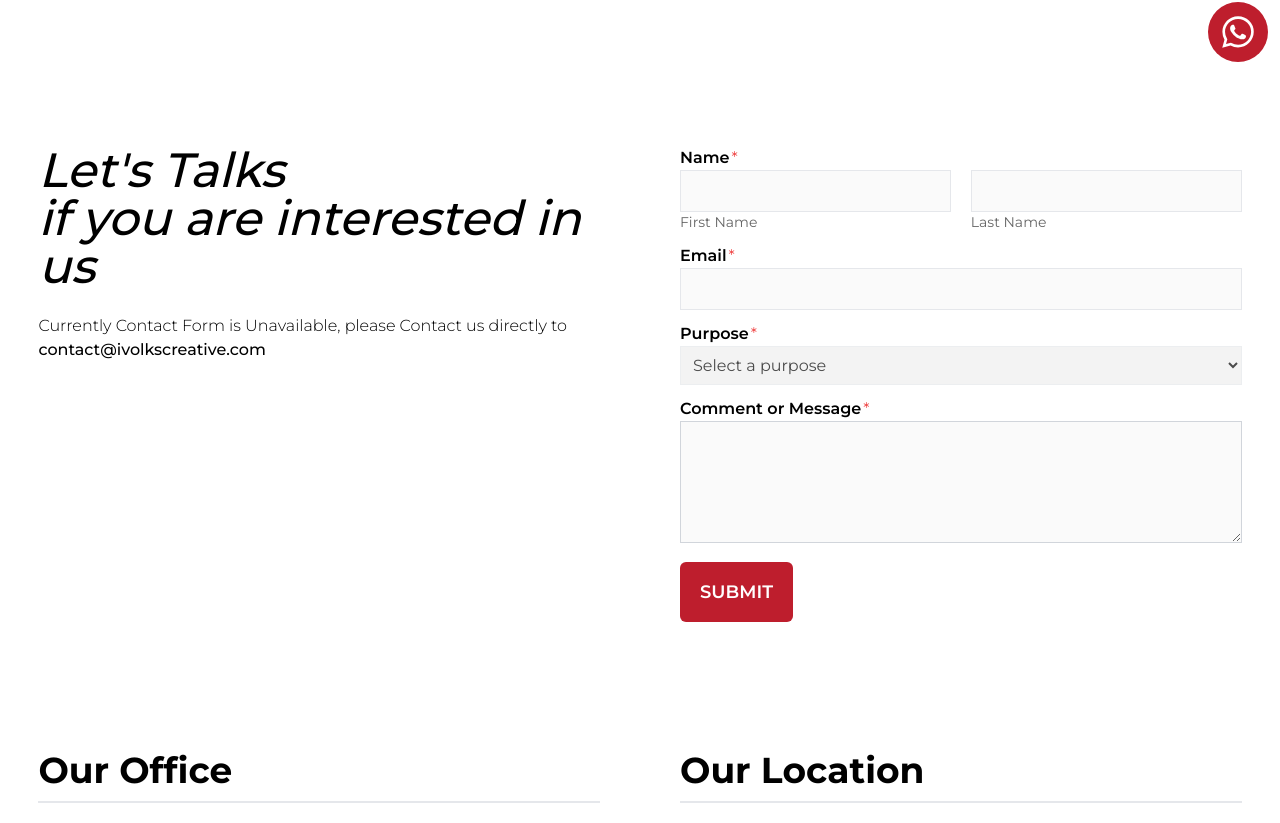
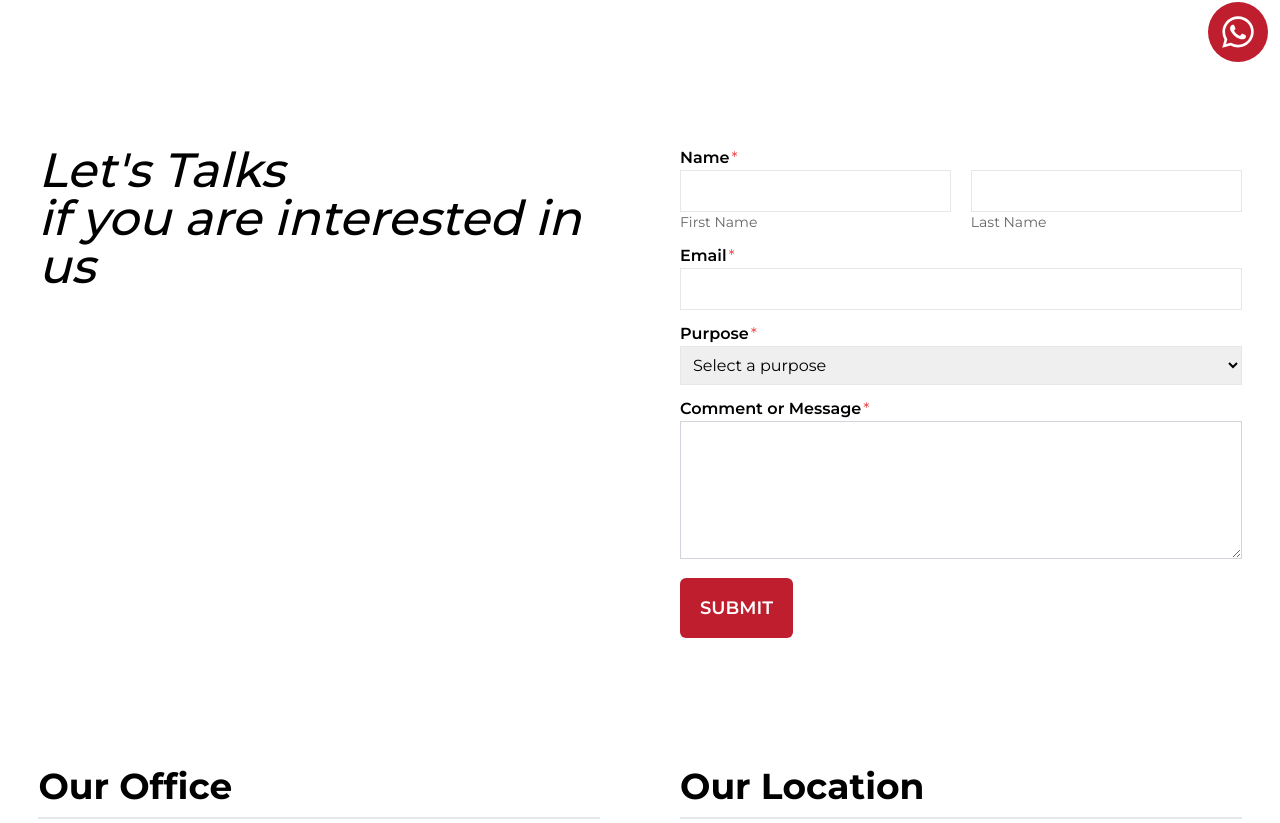
Before and after one commit to ivolkscreative/source-code_main, a Next.js app: page /contact in a window 1280 px wide. Shown: the part 718-1541 px from the top of the page. Built offline with nearby package versions, Linux system fonts and the light colour scheme; grey boxes are pictures that could not be loaded.

Commit message:
modified:   src/app/contact/page.jsx modified:   src/components/pages/ContactPageComponent.jsx
fix all the issue regarding contact form

```diff
--- a/src/app/contact/page.jsx
+++ b/src/app/contact/page.jsx
@@ -5,13 +5,10 @@ import { useEffect, useRef, useState } from "react";
 
 export default function ContactPage() {
   const [scrolling, setScrolling] = useState(false);
-  const [purpose, setPurpose] = useState("");
-  const [commentMessage, setCommentMessage] = useState("");
   const [isSubmitting, setIsSubmitting] = useState(false);
   const [submitMessage, setSubmitMessage] = useState("");
   const [submitError, setSubmitError] = useState("");
   const [emailJSLoaded, setEmailJSLoaded] = useState(false);
-  const commentMessageRef = useRef(null);
 
   const [formData, setFormData] = useState({
     firstName: "",
@@ -74,7 +71,6 @@ export default function ContactPage() {
 
   const handlePurposeChange = (event) => {
     const selectedPurpose = event.target.value;
-    setPurpose(selectedPurpose);
 
     let templateMessage = "";
     switch (selectedPurpose) {
@@ -94,24 +90,10 @@ export default function ContactPage() {
         templateMessage = "";
     }
 
-    setCommentMessage(templateMessage);
     setFormData({
       ...formData,
       purpose: selectedPurpose,
       comment_message: templateMessage,
-    });
-
-    if (commentMessageRef.current) {
-      commentMessageRef.current.value = templateMessage;
-    }
-  };
-
-  const handleCommentChange = (e) => {
-    const value = e.target.value;
-    setCommentMessage(value);
-    setFormData({
-      ...formData,
-      comment_message: value,
     });
   };
 
@@ -122,7 +104,7 @@ export default function ContactPage() {
     setSubmitMessage("");
 
     // Validasi client-side
-    if (!formData.firstName || !formData.lastName || !formData.email || !purpose || !commentMessage) {
+    if (!formData.firstName || !formData.lastName || !formData.email || !formData.purpose || !formData.comment_message) {
       setSubmitError("Please fill all of these forms");
       setIsSubmitting(false);
       return;
@@ -140,8 +122,8 @@ export default function ContactPage() {
       firstName: formData.firstName,
       lastName: formData.lastName,
       email: formData.email,
-      purpose: purpose,
-      commentMessage: commentMessage,
+      purpose: formData.purpose,
+      commentMessage: formData.comment_message, // Gunakan formData.comment_message
     };
 
     let apiSuccess = false;
@@ -183,8 +165,8 @@ export default function ContactPage() {
           {
             from_name: `${formData.firstName} ${formData.lastName}`,
             from_email: formData.email,
-            purpose: purpose,
-            message: commentMessage,
+            purpose: formData.purpose,
+            message: formData.comment_message, // Gunakan formData.comment_message
             reply_to: formData.email
           }
         );
@@ -202,14 +184,6 @@ export default function ContactPage() {
     if (apiSuccess || emailJSSuccess) {
       let successMessage = "Thanks for reaching out! We will get back to you soon.";
 
-      if (apiSuccess && emailJSSuccess) {
-        successMessage += " (Sent via both API and Email)";
-      } else if (apiSuccess) {
-        successMessage += " (Sent via API)";
-      } else if (emailJSSuccess) {
-        successMessage += " (Sent via Email)";
-      }
-
       setSubmitMessage(successMessage);
 
       // Reset form
@@ -220,11 +194,6 @@ export default function ContactPage() {
         purpose: "",
         comment_message: "",
       });
-      setPurpose("");
-      setCommentMessage("");
-      if (commentMessageRef.current) {
-        commentMessageRef.current.value = "";
-      }
     } else {
       setSubmitError("Failed to send message. Please try again or contact us directly.");
     }
@@ -260,17 +229,13 @@ export default function ContactPage() {
           scrolling: scrolling,
           scrollToTop: scrollToTop,
           formData: formData,
-          purpose: purpose,
-          commentMessage: commentMessage,
-          commentMessageRef: commentMessageRef,
           handlePurposeChange: handlePurposeChange,
           handleChange: handleChange,
-          handleCommentChange: handleCommentChange,
           handleSubmit: handleSubmit,
           isSubmitting: isSubmitting,
           submitMessage: submitMessage,
           submitError: submitError,
-          emailJSLoaded: emailJSLoaded, // Untuk debugging
+          emailJSLoaded: emailJSLoaded,
         }}
       />
       <Footer />
--- a/src/components/pages/ContactPageComponent.jsx
+++ b/src/components/pages/ContactPageComponent.jsx
@@ -3,10 +3,20 @@ import { IoLocationOutline, IoMailOutline } from "react-icons/io5";
 import { AiOutlinePhone } from "react-icons/ai";
 import { FaArrowUp } from "react-icons/fa6";
 import ContactBottom from "../section/ContactBottom";
-import { color } from "framer-motion";
 
 export default function ContactPageComponent({ props }) {
-  const { scrolling, scrollToTop, purpose, formData, commentMessage, commentMessageRef, handleChange, handlePurposeChange, handleSubmit } = props;
+  const {
+    scrolling,
+    scrollToTop,
+    formData,
+    handleChange,
+    handlePurposeChange,
+    handleSubmit,
+    isSubmitting,
+    submitMessage,
+    submitError,
+    emailJSLoaded
+  } = props;
 
   return (
     <div>
@@ -16,42 +26,88 @@ export default function ContactPageComponent({ props }) {
         <h1 className="font-bold text-6xl lg:text-8xl uppercase">Let&apos;s Get In Touch!</h1>
         <p className="lg:text-lg font-medium">Got a project in mind or need our creative expertise? Fill out the form below, and let&apos;s make something amazing together!</p>
       </div>
+
       {/* Contact US */}
       <div className="py-[8%] px-[5%] md:py-[5%] md:px-[3%] grid lg:grid-cols-2 gap-10 lg:gap-20">
         <div>
           <p className="italic font-medium text-5xl">Let&apos;s Talks</p>
           <p className="italic font-medium text-5xl">if you are interested in us</p> <br />
-          <p className="font-light">Currently Contact Form is Unavailable, please Contact us directly to <a className="font-medium" href="mailto:contact@ivolkscreative.com">contact@ivolkscreative.com</a></p>
         </div>
-        <form action="#" onSubmit={handleSubmit}>
+
+        <form onSubmit={handleSubmit}>
           <div>
+            {/* Display submit messages */}
+            {submitMessage && (
+              <div className="mb-4 p-3 bg-green-100 border border-green-400 text-green-700 rounded">
+                {submitMessage}
+              </div>
+            )}
+            {submitError && (
+              <div className="mb-4 p-3 bg-red-100 border border-red-400 text-red-700 rounded">
+                {submitError}
+              </div>
+            )}
+
             <div className="flex items-center gap-0.5">
               <p className="font-semibold">Name</p>
               <span className="text-red-500">*</span>
             </div>
             <div className="flex gap-5 w-full">
               <div className="flex flex-col md:w-full">
-                <input disabled type="text" id="firstName" name="firstName" className="p-2 border border-gray-200 focus:border-gray-500 w-full" value={formData.firstName} onChange={handleChange} required />
+                <input
+                  type="text"
+                  id="firstName"
+                  name="firstName"
+                  className="p-2 border border-gray-200 focus:border-gray-500 w-full"
+                  value={formData.firstName}
+                  onChange={handleChange}
+                  required
+                />
                 <p className="text-sm opacity-60">First Name</p>
               </div>
               <div className="flex flex-col md:w-full">
-                <input disabled type="text" id="lastName" name="lastName" className="p-2 border border-gray-200 focus:border-gray-500 w-full" value={formData.lastName} onChange={handleChange} required />
+                <input
+                  type="text"
+                  id="lastName"
+                  name="lastName"
+                  className="p-2 border border-gray-200 focus:border-gray-500 w-full"
+                  value={formData.lastName}
+                  onChange={handleChange}
+                  required
+                />
                 <p className="text-sm opacity-60">Last Name</p>
               </div>
             </div>
+
             <div className="py-3">
               <div className="flex items-center gap-0.5">
                 <p className="font-semibold">Email</p>
                 <span className="text-red-500">*</span>
               </div>
-              <input disabled type="email" id="email" name="email" value={formData.email} onChange={handleChange} className="p-2 w-full border border-gray-200 focus:border-gray-500" required />
+              <input
+                type="email"
+                id="email"
+                name="email"
+                value={formData.email}
+                onChange={handleChange}
+                className="p-2 w-full border border-gray-200 focus:border-gray-500"
+                required
+              />
             </div>
+
             <div>
               <div className="flex items-center gap-0.5">
                 <p className="font-semibold">Purpose</p>
                 <span className="text-red-500">*</span>
               </div>
-              <select disabled name="purpose" id="purpose" className="w-full p-2 border border-gray-200" value={purpose} onChange={handlePurposeChange} required>
+              <select
+                name="purpose"
+                id="purpose"
+                className="w-full p-2 border border-gray-200"
+                value={formData.purpose}
+                onChange={handlePurposeChange}
+                required
+              >
                 <option value="">Select a purpose</option>
                 <option value="create_branded_video">Create Branded Video</option>
                 <option value="screening_inquires">Screening Inquires</option>
@@ -59,17 +115,38 @@ export default function ContactPageComponent({ props }) {
                 <option value="just_say_hello">Just to Say Hello</option>
               </select>
             </div>
+
             <div className="py-3">
               <div className="flex items-center gap-0.5">
                 <p className="font-semibold">Comment or Message</p>
                 <span className="text-red-500">*</span>
               </div>
-              <textarea disabled name="comment_message" id="comment_message" className="w-full border border-gray-300" rows={5} required ref={commentMessageRef} onChange={handleChange} defaultValue={commentMessage}></textarea>
+              <textarea
+                name="comment_message"
+                id="comment_message"
+                className="w-full border border-gray-300 p-2"
+                rows={5}
+                required
+                value={formData.comment_message}
+                onChange={handleChange}
+              />
             </div>
-            <button disabled className="uppercase bg-primary-red text-white py-4 px-5 font-semibold text-lg rounded-md hover:bg-red-400">Submit</button>
+
+            <button
+              type="submit"
+              disabled={isSubmitting}
+              className={`uppercase text-white py-4 px-5 font-semibold text-lg rounded-md transition ${
+                isSubmitting
+                  ? 'bg-gray-400 cursor-not-allowed'
+                  : 'bg-primary-red hover:bg-red-400'
+              }`}
+            >
+              {isSubmitting ? 'Submitting...' : 'Submit'}
+            </button>
           </div>
         </form>
       </div>
+
       {/* Form */}
       <div className="py-[8%] px-[5%] md:py-[5%] md:px-[3%] grid lg:grid-cols-2 gap-10 lg:gap-20">
         <div className="flex flex-col gap-5">
@@ -98,13 +175,19 @@ export default function ContactPageComponent({ props }) {
             allowFullScreen
             loading="lazy"
             className="w-full h-[500px] lg:h-[250px] rounded-lg"
-            referrerPolicy="no-referrer-when-downgrade"></iframe>
+            referrerPolicy="no-referrer-when-downgrade">
+          </iframe>
         </div>
       </div>
+
       <ContactBottom />
-      {/* Maps Location */}
+
+      {/* Scroll to top button */}
       {scrolling && (
-        <button onClick={scrollToTop} className="fixed bottom-28 right-3 bg-transparent text-gray-500 p-4 border border-gray-400 rounded-full shadow-lg hover:bg-gray-300 transition text-xl z-50">
+        <button
+          onClick={scrollToTop}
+          className="fixed bottom-28 right-3 bg-transparent text-gray-500 p-4 border border-gray-400 rounded-full shadow-lg hover:bg-gray-300 transition text-xl z-50"
+        >
           <FaArrowUp />
         </button>
       )}
```
